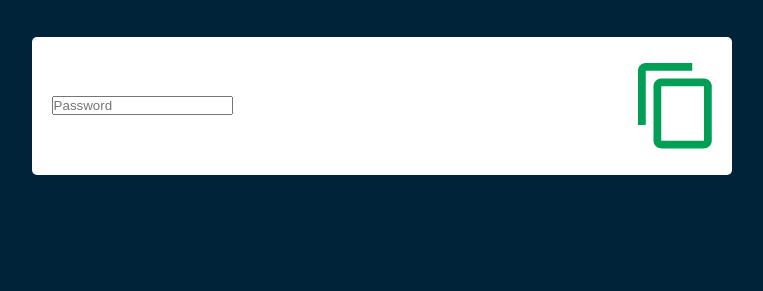
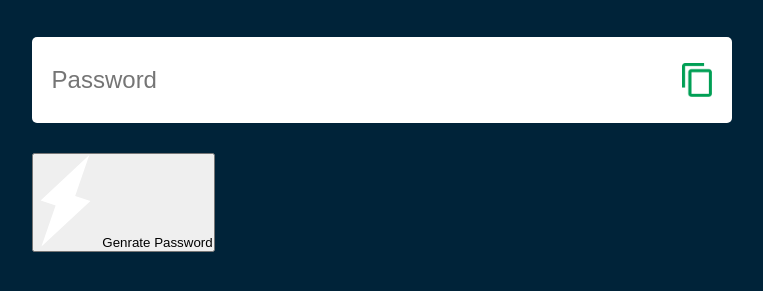
Before and after one commit to HassanEhsani/Genrate-Password, a plain HTML site: page index.html in a window 1280 px wide. Shown: the part 271-562 px from the top of the page, without its empty margins (122-885 px from the left). Drawn offline with Linux system fonts and the light colour scheme.

Commit message:
create button for genrate pass

```diff
--- a/index.html
+++ b/index.html
@@ -15,6 +15,7 @@
             <input type="text" id="Password" placeholder="Password">
             <img src="images/copy.png" alt="">
         </div>
+        <button><img src="images/generate.png" alt=""> Genrate Password</button>
     </div>
 </body>
 
--- a/style.css
+++ b/style.css
@@ -34,3 +34,13 @@ body{
     border-bottom: 4px solid #019f55;
     padding-bottom: 7px;
 }
+.display img{
+    width: 30px;
+    cursor: pointer;
+}
+
+.display input{
+    border: 0;
+    outline: 0;
+    font-size: 24px;
+}
```
